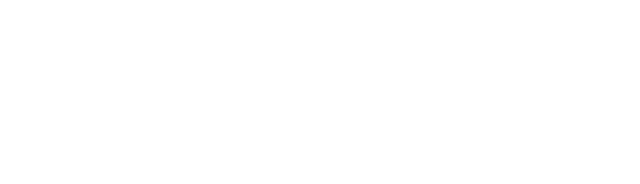
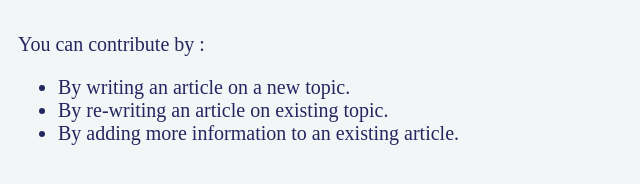
Before and after one commit to xpandeyed/EdPubCPPWeb, a plain HTML site: page Contribute.html in a window 1280 px wide. Shown: the whole page, without its empty margins (0-640 px from the left). Drawn offline with Linux system fonts and the light colour scheme.

Commit message:
Contribute file changed.

```diff
--- a/Contribute.html
+++ b/Contribute.html
@@ -5,8 +5,16 @@
     <meta http-equiv="X-UA-Compatible" content="IE=edge">
     <meta name="viewport" content="width=device-width, initial-scale=1.0">
     <title>Contribute</title>
+    <link rel="stylesheet" href="style.css">
 </head>
-<body>
-
+<body style="background-color: #f2f6f7; padding: 10px;">
+    <div class="text">
+        You can contribute by :
+        <ul>
+            <li>By writing an article on a new topic.</li>
+            <li>By re-writing an article on existing topic.</li>
+            <li>By adding more information to an existing article.</li>
+        </ul>
+    </div>
 </body>
 </html>
```
